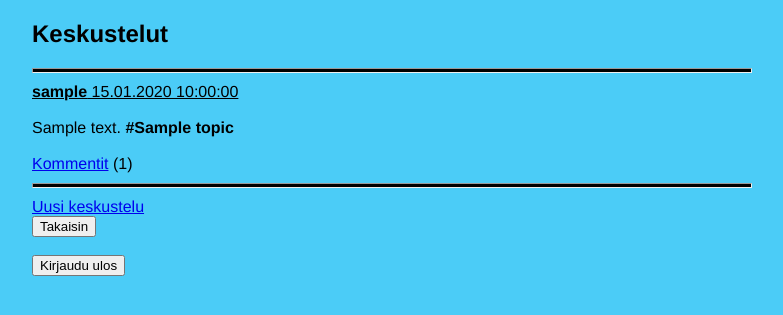
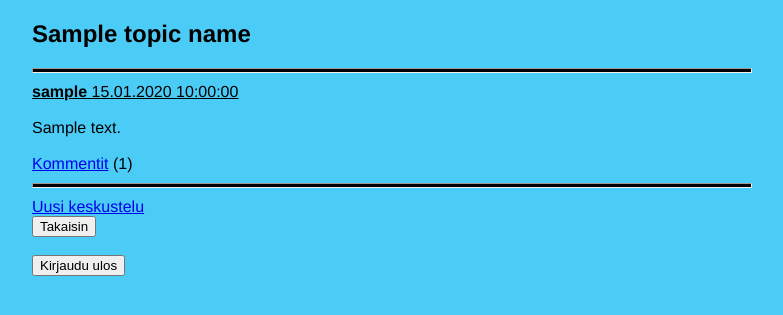
Before and after one commit to valttteri/DiscussionApp, a Flask app: template templates/forum.html in a window 1280 px wide. Shown: the top 315 px of the page, without its empty margins (248-1031 px from the left). Run offline with Flask 3, Linux system fonts and the light colour scheme; the template is opened without the code that fills it: most values are stand-ins (such as "Sample title", 1, 10 or a date in 2020).

Commit message:
small fix

```diff
--- a/app.py
+++ b/app.py
@@ -90,7 +90,7 @@ def forum(id):
 
     logged_user = session["username"]
 
-    return render_template("forum.html", discussions=discussions, comments=comments, users=users, logged_user=logged_user, topic_id=topic_id)
+    return render_template("forum.html", discussions=discussions, comments=comments, users=users, logged_user=logged_user, topic_name=topic_name, topic_id=topic_id)
 
 #add a new discussion
 @app.route("/newdiscussion/<int:id>", methods=['GET', 'POST'])
@@ -99,12 +99,20 @@ def new(id):
     result = db.session.execute(sql, {"id":id})
     return_id = result.fetchone()[0]
 
-    return render_template("newdiscussion.html", return_id=return_id)
+    sql = text("SELECT name FROM topics WHERE id=:id")
+    result = db.session.execute(sql, {"id":id})
+    topic = result.fetchone()[0]
+
+    return render_template("newdiscussion.html", return_id=return_id, topic=topic)
 
 #function for saving a new discussion
 @app.route("/postdiscussion/<int:id>", methods=["POST"])
 def postdiscussion(id):
-    topic = request.form["topic"]
+    sql = text("SELECT name FROM topics WHERE id=:id")
+    result = db.session.execute(sql, {"id":id})
+    topic = result.fetchone()[0]
+
+    #topic = request.form["topic"]
     comment = request.form["comment"]
     username = session["username"]
 
--- a/templates/forum.html
+++ b/templates/forum.html
@@ -8,7 +8,7 @@
 
 <body>
     <div>
-        <h2>Keskustelut</h2>
+        <h2>{{ topic_name }}</h2>
     </div>
 
     <div>
@@ -22,7 +22,7 @@
 
         {{ discussion.time.strftime("%d.%m.%Y %H:%M:%S") }}</u>
         <br><br>
-        {{ discussion.comment }} <b>#{{ discussion.topic }}</b>
+        {{ discussion.comment }}
         <br><br>
         <a href="/addcomment/{{ discussion.id }}">Kommentit</a>
         {% set ns = namespace(c = 0) %}
--- a/templates/newdiscussion.html
+++ b/templates/newdiscussion.html
@@ -8,9 +8,7 @@
 <body>
     <form action="/postdiscussion/{{ return_id }}" method="POST">
         <h2>Uusi keskustelu</h2>
-        Keskustelun aihe:
-        <br>
-        <input type="text" name="topic">
+        Keskustelun aihe: {{ topic }}
         <br>
         Kirjoita jotain:
         <br>
```
